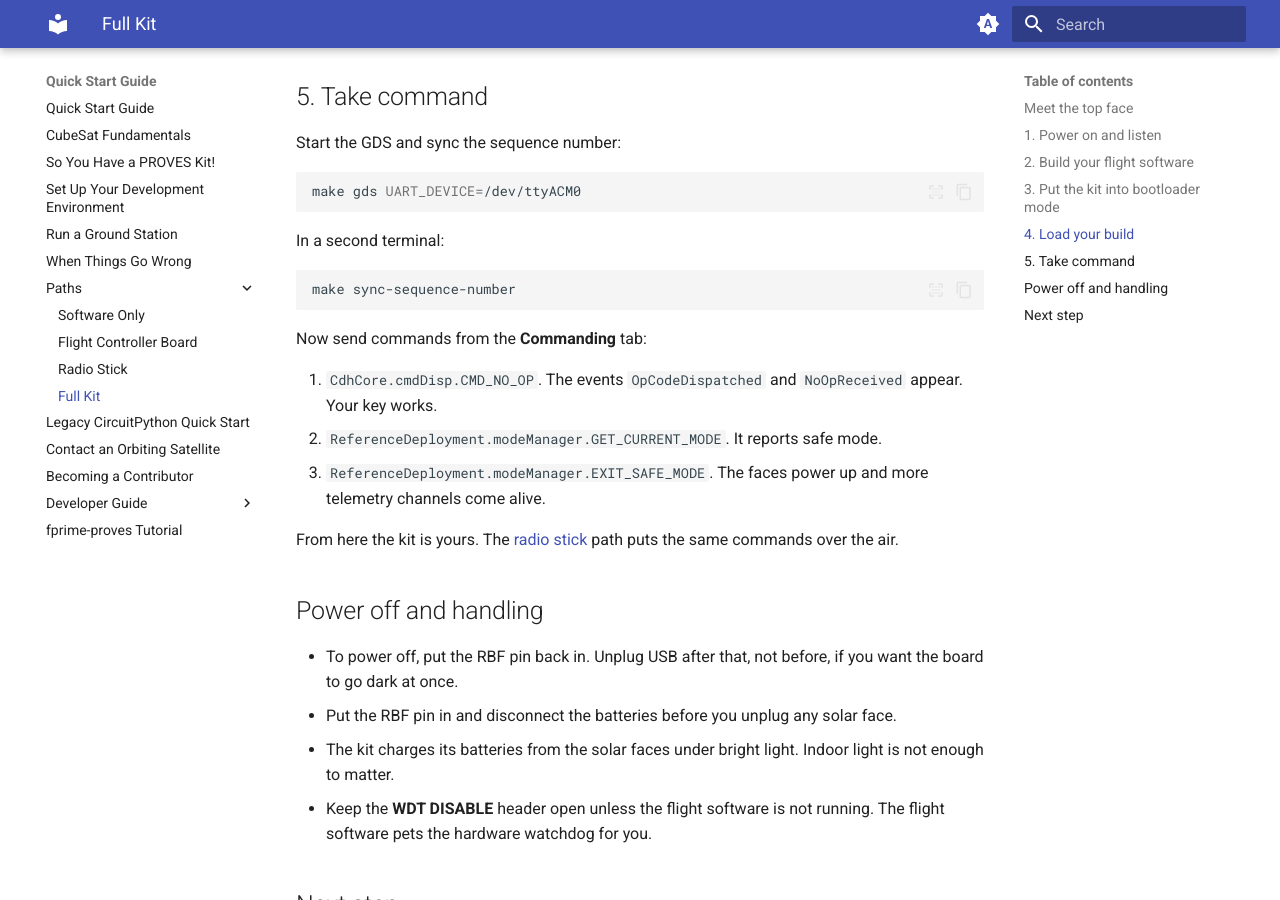
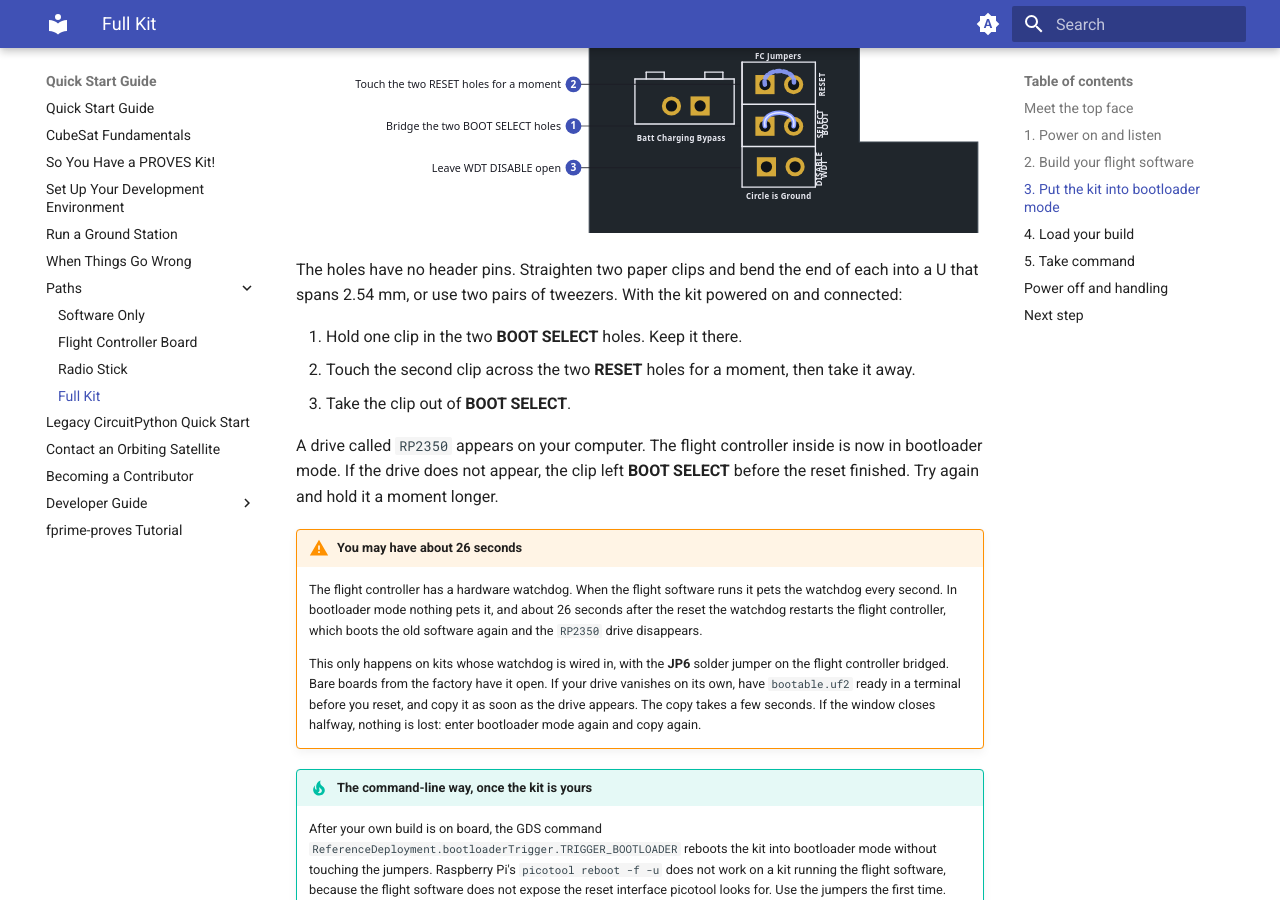
Before and after one commit to proveskit/Documentation, an MkDocs documentation site: the page built from docs/quick_start/paths/full-kit.md, in a window 1280 px wide and 900 px high, scrolled down 3351 px. Built offline with MkDocs 1.6.1 and Material for MkDocs 9.7.7, drawn with Linux system fonts in a browser that asks for light colours; a script that is not in the unit is left out; comment, search, counter and statistics services are not loaded; some of the changed text lies outside the part shown.

Commit message:
docs: show how to reach the bootloader through the antenna board jumper holes
The FC Jumpers on the antenna board are bare plated holes, not pin headers,
so the full kit page now says to bridge them with a bent paper clip and
shows where they are: a close-up drawn from the antenna board v2c layout,
and the 3D viewer zoomed to the BOOT SELECT and RESET holes. The viewer
gains marks: labelled points on a part, listed in parts.json and deep
linked with ?mark=. It also explains the watchdog window: on a kit with
JP6 bridged, nothing pets the watchdog in bootloader mode, so the drive
disappears about 26 seconds after the reset.

Co-Authored-By: Claude Fable 5.1 <noreply@anthropic.com>
Claude-Session: https://claude.ai/code/session_013cP1hzx6YduJEe8FFC5MRX

```diff
--- a/docs/kit-viewer/parts.json
+++ b/docs/kit-viewer/parts.json
@@ -90,7 +90,11 @@
     "nodes": ["antenna_top_cap_v2 (1) <1>"],
     "title": "Antenna Board (Z+)",
     "body": "The top cap. It holds the folded antenna elements down until the satellite is in orbit, then releases them so they spring out. TODO: Michael to confirm release mechanism wording.",
-    "docs": "../Assembly_Guide_V3/Chapter_5/"
+    "docs": "../Assembly_Guide_V3/Chapter_5/",
+    "marks": [
+      { "id": "boot-select", "label": "BOOT SELECT", "at": [0.047095, 0.0998, 0.027802], "normal": [0, 1, 0] },
+      { "id": "reset", "label": "RESET", "at": [0.047095, 0.0998, 0.024102], "normal": [0, 1, 0] }
+    ]
   },
   {
     "id": "antenna-elements",
--- a/docs/kit-viewer/viewer.css
+++ b/docs/kit-viewer/viewer.css
@@ -344,6 +344,49 @@ button.link:hover { background: transparent; text-decoration: underline; }
   transition: opacity 120ms var(--ease-out);
 }
 
+/* Marks pin a label to one spot on a part, such as a pair of jumper holes. */
+.marks {
+  position: absolute;
+  inset: 0;
+  overflow: hidden;
+  pointer-events: none;
+}
+
+.mark {
+  position: absolute;
+  left: 0;
+  top: 0;
+  display: flex;
+  align-items: center;
+  gap: 6px;
+  will-change: transform;
+}
+
+.mark[hidden] { display: none; }
+
+.mark-dot {
+  flex: none;
+  width: 14px;
+  height: 14px;
+  margin-left: -7px;
+  border-radius: 50%;
+  border: 3px solid var(--accent);
+  background: color-mix(in srgb, var(--accent) 30%, transparent);
+  box-shadow: 0 0 0 2px var(--bg);
+}
+
+.mark-label {
+  padding: 3px 8px;
+  border-radius: 6px;
+  background: var(--text);
+  color: var(--bg);
+  font-size: 12px;
+  font-weight: 600;
+  white-space: nowrap;
+}
+
+.mark.behind { opacity: 0.35; }
+
 .status {
   position: absolute;
   inset: 0;
--- a/docs/kit-viewer/viewer.html
+++ b/docs/kit-viewer/viewer.html
@@ -67,6 +67,7 @@
       </div>
     </section>
 
+    <div id="marks" class="marks" aria-hidden="true"></div>
     <div id="tooltip" class="tooltip" aria-hidden="true"></div>
 
     <div id="status" class="status">
--- a/docs/kit-viewer/viewer.js
+++ b/docs/kit-viewer/viewer.js
@@ -224,11 +224,60 @@ setExplode(0.5);
 const homeBox = new THREE.Box3().setFromObject(assembly);
 setExplode(0);
 
+// Marks label one spot on a part, such as the jumper holes on the antenna board. parts.json
+// gives each in world space with the kit closed; it rides on its piece from then on, so it
+// follows the explode slider and the build-guide poses. A mark shows while its part is
+// selected and the camera is on the marked face.
+scene.updateMatrixWorld(true);
+const markLayer = $('marks');
+const marks = parts.flatMap((part) => (part.marks ?? []).map((mark) => {
+  const piece = part.pieces[0];
+  const anchor = new THREE.Object3D();
+  anchor.position.copy(piece.object.worldToLocal(new THREE.Vector3(...mark.at)));
+  piece.object.add(anchor);
+  const el = document.createElement('div');
+  el.className = 'mark';
+  el.hidden = true;
+  const dot = document.createElement('span');
+  dot.className = 'mark-dot';
+  const label = document.createElement('span');
+  label.className = 'mark-label';
+  label.textContent = mark.label;
+  el.append(dot, label);
+  markLayer.append(el);
+  return { id: mark.id, part, anchor, el, normal: mark.normal ? new THREE.Vector3(...mark.normal) : null };
+}));
+const markPos = new THREE.Vector3();
+const markEye = new THREE.Vector3();
+const placeMarks = () => {
+  for (const m of marks) {
+    let show = selected === m.part;
+    if (show) {
+      m.anchor.getWorldPosition(markPos);
+      if (m.normal) show = markEye.subVectors(camera.position, markPos).dot(m.normal) > 0;
+    }
+    m.el.hidden = !show;
+    if (!show) continue;
+    markPos.project(camera);
+    const x = (markPos.x * 0.5 + 0.5) * canvas.clientWidth;
+    const y = (-markPos.y * 0.5 + 0.5) * canvas.clientHeight;
+    m.el.style.transform = `translate(${x.toFixed(1)}px, ${y.toFixed(1)}px) translateY(-50%)`;
+  }
+};
+const marksBox = (list) => {
+  const box = new THREE.Box3();
+  for (const m of list) box.expandByPoint(m.anchor.getWorldPosition(new THREE.Vector3()));
+  return box.expandByScalar(kitRadius * 0.12);
+};
+
 let flight = null;
-const frameBox = (box, { from = 1, view } = {}) => {
+const frameBox = (box, { from = 1, view, tight = false } = {}) => {
   const sphere = box.getBoundingSphere(new THREE.Sphere());
   const fov = THREE.MathUtils.degToRad(camera.fov) / 2;
-  const distance = Math.max(sphere.radius, kitRadius * 0.45) / Math.sin(Math.min(fov, fov * camera.aspect)) * 1.35;
+  // A part is framed no closer than half the kit, so the kit stays recognisable; a tight frame
+  // (a mark deep link) fills the view with the detail itself.
+  const radius = tight ? sphere.radius : Math.max(sphere.radius, kitRadius * 0.45);
+  const distance = radius / Math.sin(Math.min(fov, fov * camera.aspect)) * 1.35;
   const dir = (view ? new THREE.Vector3(...view) : camera.position.clone().sub(controls.target)).normalize();
   const fromTarget = controls.target.clone();
   const fromPos = from === 1 ? camera.position.clone() : sphere.center.clone().addScaledVector(dir, distance * from);
@@ -659,8 +708,13 @@ const params = new URLSearchParams(location.search);
 setExplode(clamp(Number(params.get('explode')) || 0, 0, 1));
 const deepLinked = parts.find((p) => p.id === params.get('part'));
 const deepStep = Number(params.get('step'));
+// ?mark=boot-select,reset zooms to those marks on the deep-linked part instead of the whole part.
+const deepMarks = marks.filter((m) => m.part === deepLinked && (params.get('mark') ?? '').split(',').includes(m.id));
 if (deepStep) goTo(deepStep - 1);
-if (deepLinked) select(deepLinked, { frame: true });
+if (deepLinked && deepMarks.length) {
+  select(deepLinked);
+  frameBox(marksBox(deepMarks), { from: 1.3, view: deepMarks[0].normal ? deepMarks[0].normal.clone().multiplyScalar(2).add(new THREE.Vector3(0.6, 0, -0.5)).toArray() : undefined, tight: true });
+} else if (deepLinked) select(deepLinked, { frame: true });
 else if (!deepStep) frameBox(homeBox, { from: 1.3 });
 
 renderer.setAnimationLoop((now) => {
@@ -670,6 +724,7 @@ renderer.setAnimationLoop((now) => {
   liftView();
   renderer.render(scene, camera);
   placeBubble();
+  placeMarks();
 });
 
 window.kitViewer = { parts, select, setExplode, camera, controls, goTo, exitGuide };
--- a/docs/quick_start/paths/full-kit.md
+++ b/docs/quick_start/paths/full-kit.md
@@ -16,9 +16,9 @@ Look at the antenna board. You will use these features, and the silkscreen label
 | ----- | ---------- | ------------------- |
 | **Remove Before Flight Pin Port** | The RBF pin. While the pin is in, the batteries are disconnected | Pull it to power on. Put it back to power off |
 | **FC USB** | A USB-C port wired to the flight controller for data only. It does not power the kit | Connect your computer here |
-| **FC Jumpers: BOOT SELECT** | A 2-pin header wired to the flight controller's BOOT button | Short it to enter bootloader mode |
-| **FC Jumpers: RESET** | A 2-pin header wired to the flight controller's RESET button | Short it to reset |
-| **FC Jumpers: WDT DISABLE** | A 2-pin header that turns off the hardware watchdog | Leave it alone unless you know why |
+| **FC Jumpers: BOOT SELECT** | Two plated holes wired to the flight controller's BOOT button. No pins are fitted | Bridge them to enter bootloader mode |
+| **FC Jumpers: RESET** | Two plated holes wired to the flight controller's RESET button | Bridge them to reset |
+| **FC Jumpers: WDT DISABLE** | Two plated holes that turn off the hardware watchdog | Leave them open unless you know why |
 
 The feet have deployment switches. In the deployer those switches hold the satellite off, and they do the same on your desk. Stand the kit so that no foot switch is pressed, for example on its side on a soft pad, before you expect it to power on.
 
@@ -58,13 +58,24 @@ make
 
 ## 3. Put the kit into bootloader mode
 
-With the kit powered on and connected:
+The software on board will not take your commands, so you cannot ask it to reboot into the bootloader. Instead you do what the two buttons on the flight controller do, from outside the kit, through the **FC Jumpers** holes on the antenna board.
 
-1. Put a jumper block across the **BOOT SELECT** header.
-2. Touch a second jumper block across the **RESET** header for a moment, or tap the pins with a bent paper clip.
-3. Remove the jumper from **BOOT SELECT**.
+<iframe src="../../../kit-viewer/viewer.html?part=antenna-board&mark=boot-select,reset" title="The BOOT SELECT and RESET jumper holes on the antenna board, in the PROVES Kit 3D viewer" style="width: 100%; height: 50vh; border: 0; border-radius: 8px;" loading="lazy" allow="fullscreen"></iframe>
 
-A drive called `RP2350` appears on your computer. The flight controller inside is now in bootloader mode.
+![The FC Jumpers corner of the antenna board, with a bent paper clip bridging the two BOOT SELECT holes and a second one touching the RESET holes](../images/antenna-board-fc-jumpers.svg)
+
+The holes have no header pins. Straighten two paper clips and bend the end of each into a U that spans 2.54 mm, or use two pairs of tweezers. With the kit powered on and connected:
+
+1. Hold one clip in the two **BOOT SELECT** holes. Keep it there.
+2. Touch the second clip across the two **RESET** holes for a moment, then take it away.
+3. Take the clip out of **BOOT SELECT**.
+
+A drive called `RP2350` appears on your computer. The flight controller inside is now in bootloader mode. If the drive does not appear, the clip left **BOOT SELECT** before the reset finished. Try again and hold it a moment longer.
+
+!!! warning "You may have about 26 seconds"
+    The flight controller has a hardware watchdog. When the flight software runs it pets the watchdog every second. In bootloader mode nothing pets it, and about 26 seconds after the reset the watchdog restarts the flight controller, which boots the old software again and the `RP2350` drive disappears.
+
+    This only happens on kits whose watchdog is wired in, with the **JP6** solder jumper on the flight controller bridged. Bare boards from the factory have it open. If your drive vanishes on its own, have `bootable.uf2` ready in a terminal before you reset, and copy it as soon as the drive appears. The copy takes a few seconds. If the window closes halfway, nothing is lost: enter bootloader mode again and copy again.
 
 !!! tip "The command-line way, once the kit is yours"
     After your own build is on board, the GDS command `ReferenceDeployment.bootloaderTrigger.TRIGGER_BOOTLOADER` reboots the kit into bootloader mode without touching the jumpers. Raspberry Pi's `picotool reboot -f -u` does not work on a kit running the flight software, because the flight software does not expose the reset interface picotool looks for. Use the jumpers the first time.
@@ -106,7 +117,7 @@ From here the kit is yours. The [radio stick](radio-stick.md) path puts the same
 - To power off, put the RBF pin back in. Unplug USB after that, not before, if you want the board to go dark at once.
 - Put the RBF pin in and disconnect the batteries before you unplug any solar face.
 - The kit charges its batteries from the solar faces under bright light. Indoor light is not enough to matter.
-- Keep the **WDT DISABLE** header open unless the flight software is not running. The flight software pets the hardware watchdog for you.
+- Keep the **WDT DISABLE** holes open unless the flight software is not running. The flight software pets the hardware watchdog for you.
 
 ## Next step
 
```
Also changed, not shown: docs/quick_start/images/antenna-board-fc-jumpers.svg (added).
